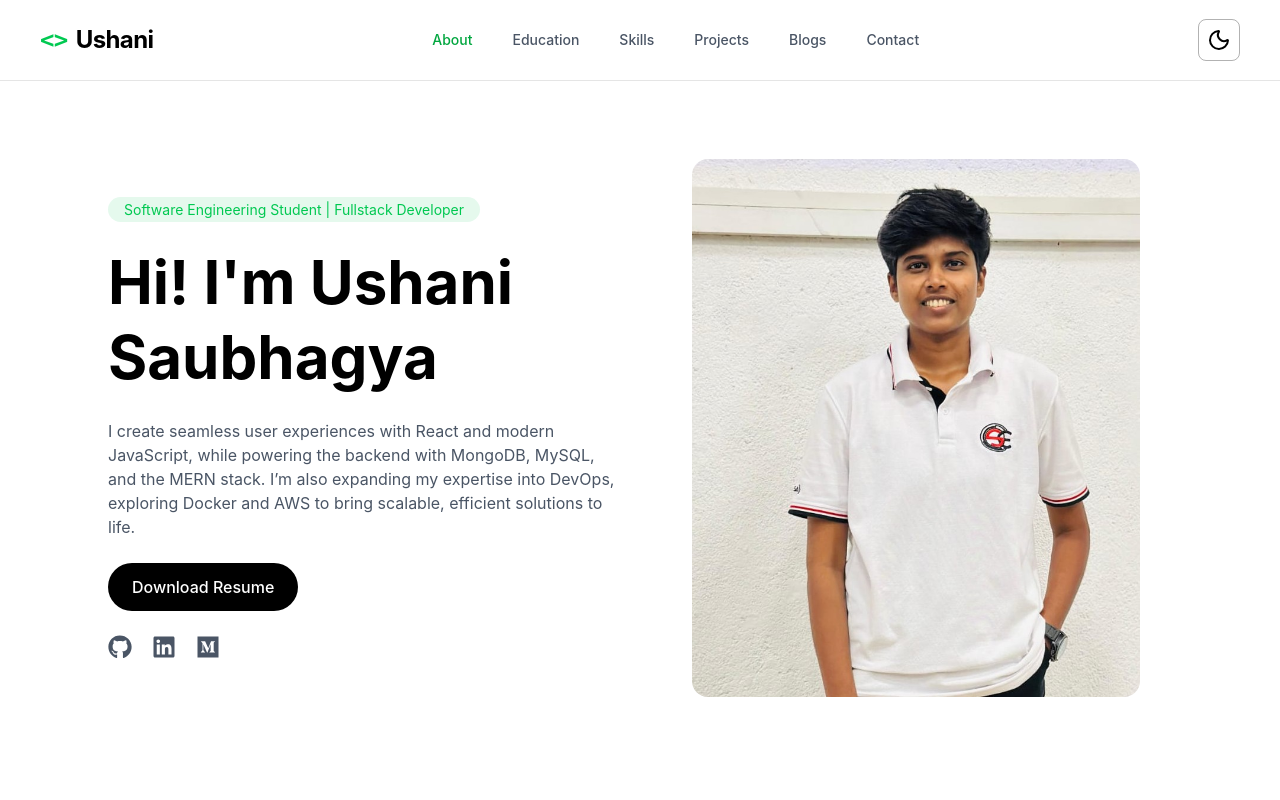
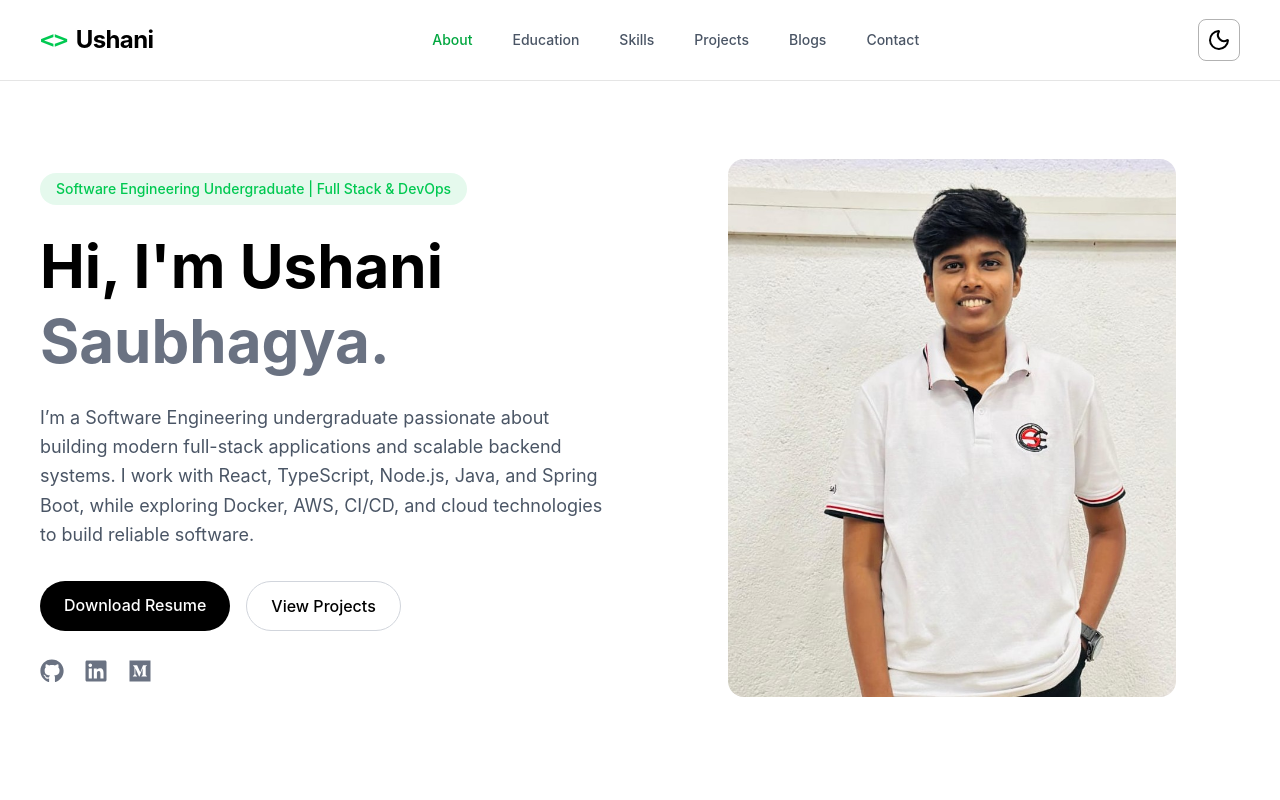
Before and after one commit to saubhagya02-bit/My-Portfolio, a React (Vite) app: page / in a window 1280 px wide. Shown: the top 800 px of the page. Built offline with nearby package versions, Linux system fonts and the light colour scheme.

Commit message:
Refactor Hero section layout and content
Updated the Hero section with new content and styling.

```diff
--- a/src/components/sections/Hero.jsx
+++ b/src/components/sections/Hero.jsx
@@ -8,47 +8,62 @@ const Hero = () => {
       id="hero"
       className="min-h-screen flex items-center bg-white dark:bg-black text-black dark:text-white px-6 pt-24 pb-10 transition-colors duration-500"
     >
-      <div className="max-w-7xl mx-auto grid md:grid-cols-2 gap-10 items-center">
+      <div className="max-w-7xl mx-auto grid md:grid-cols-2 gap-12 items-center">
+        {/* Left Content */}
         <div>
           <FadeIn>
-            <span className="bg-green-500/10 text-green-500 px-4 py-1 rounded-full text-sm">
-              Software Engineering Student | Fullstack Developer
+            <span className="inline-block bg-green-500/10 text-green-500 px-4 py-1.5 rounded-full text-sm font-medium">
+              Software Engineering Undergraduate | Full Stack & DevOps
             </span>
           </FadeIn>
 
           <FadeIn delay={200}>
-            <h1 className="text-2xl sm:text-3xl md:text-6xl font-bold mt-6 leading-tight">
-              Hi! I'm Ushani <br />
-              Saubhagya
+            <h1 className="text-3xl sm:text-4xl md:text-6xl font-bold mt-6 leading-tight">
+              Hi, I'm Ushani
+              <br />
+              <span className="text-gray-500 dark:text-gray-400">
+                Saubhagya.
+              </span>
             </h1>
           </FadeIn>
 
           <FadeIn delay={400}>
-            <p className="text-gray-600 dark:text-gray-400 mt-6 max-w-lg">
-              I create seamless user experiences with React and modern
-              JavaScript, while powering the backend with MongoDB, MySQL, and
-              the MERN stack. I’m also expanding my expertise into DevOps,
-              exploring Docker and AWS to bring scalable, efficient solutions to
-              life.
+            <p className="text-gray-600 dark:text-gray-400 mt-6 max-w-xl text-base md:text-lg leading-relaxed">
+              I’m a Software Engineering undergraduate passionate about building
+              modern full-stack applications and scalable backend systems.
+              I work with React, TypeScript, Node.js, Java, and Spring Boot,
+              while exploring Docker, AWS, CI/CD, and cloud technologies to
+              build reliable software.
             </p>
           </FadeIn>
 
           <FadeIn delay={600}>
+            <div className="flex flex-wrap gap-4 mt-8">
               <a
                 href="/Ushani Saubhagya_CV.pdf"
                 download
-              className="inline-block mt-6 bg-black dark:bg-white text-white dark:text-black px-6 py-3 rounded-full font-medium hover:scale-105 transition"
+                className="inline-block bg-black dark:bg-white text-white dark:text-black px-6 py-3 rounded-full font-medium hover:scale-105 transition"
               >
                 Download Resume
               </a>
+
+              <a
+                href="#projects"
+                className="inline-block border border-gray-300 dark:border-gray-700 px-6 py-3 rounded-full font-medium hover:bg-gray-100 dark:hover:bg-gray-900 transition"
+              >
+                View Projects
+              </a>
+            </div>
           </FadeIn>
+
           <FadeIn delay={800}>
-            <div className="flex gap-5 mt-6 text-2xl text-gray-600 dark:text-gray-400">
+            <div className="flex gap-5 mt-7 text-2xl text-gray-500 dark:text-gray-400">
               <a
                 href="https://github.com/saubhagya02-bit"
                 target="_blank"
                 rel="noreferrer"
-                className="hover:text-black dark:hover:text-white transition"
+                aria-label="GitHub"
+                className="hover:text-black dark:hover:text-white hover:-translate-y-1 transition"
               >
                 <FaGithub />
               </a>
@@ -57,7 +72,8 @@ const Hero = () => {
                 href="https://www.linkedin.com/in/ushani-saubhagya-5216992a4/"
                 target="_blank"
                 rel="noreferrer"
-                className="hover:text-black dark:hover:text-white transition"
+                aria-label="LinkedIn"
+                className="hover:text-black dark:hover:text-white hover:-translate-y-1 transition"
               >
                 <FaLinkedin />
               </a>
@@ -66,7 +82,8 @@ const Hero = () => {
                 href="https://medium.com/@saubhagyaushani03"
                 target="_blank"
                 rel="noreferrer"
-                className="hover:text-black dark:hover:text-white transition"
+                aria-label="Medium"
+                className="hover:text-black dark:hover:text-white hover:-translate-y-1 transition"
               >
                 <FaMedium />
               </a>
@@ -74,14 +91,16 @@ const Hero = () => {
           </FadeIn>
         </div>
 
+        {/* Profile Image */}
         <ScrollReveal>
           <div className="relative">
             <img
               src="/Profile.jpeg"
-              alt="profile"
-              className="rounded-2xl w-full max-w-md mx-auto"
+              alt="Ushani Saubhagya"
+              className="rounded-2xl w-full max-w-md mx-auto object-cover"
             />
-            <div className="absolute -inset-2 bg-green-500/20 blur-2xl rounded-2xl -z-10"></div>
+
+            <div className="absolute -inset-3 bg-green-500/20 blur-3xl rounded-2xl -z-10"></div>
           </div>
         </ScrollReveal>
       </div>
```
Lines whose indentation alone changed are shown as unchanged.
